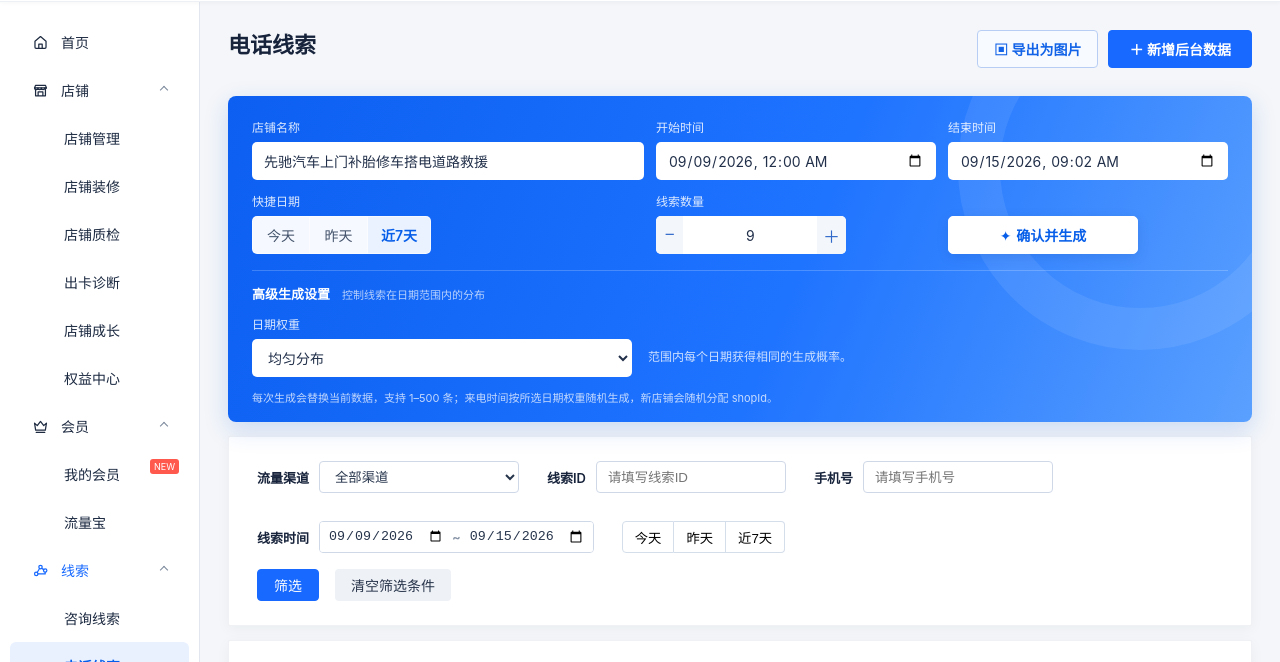
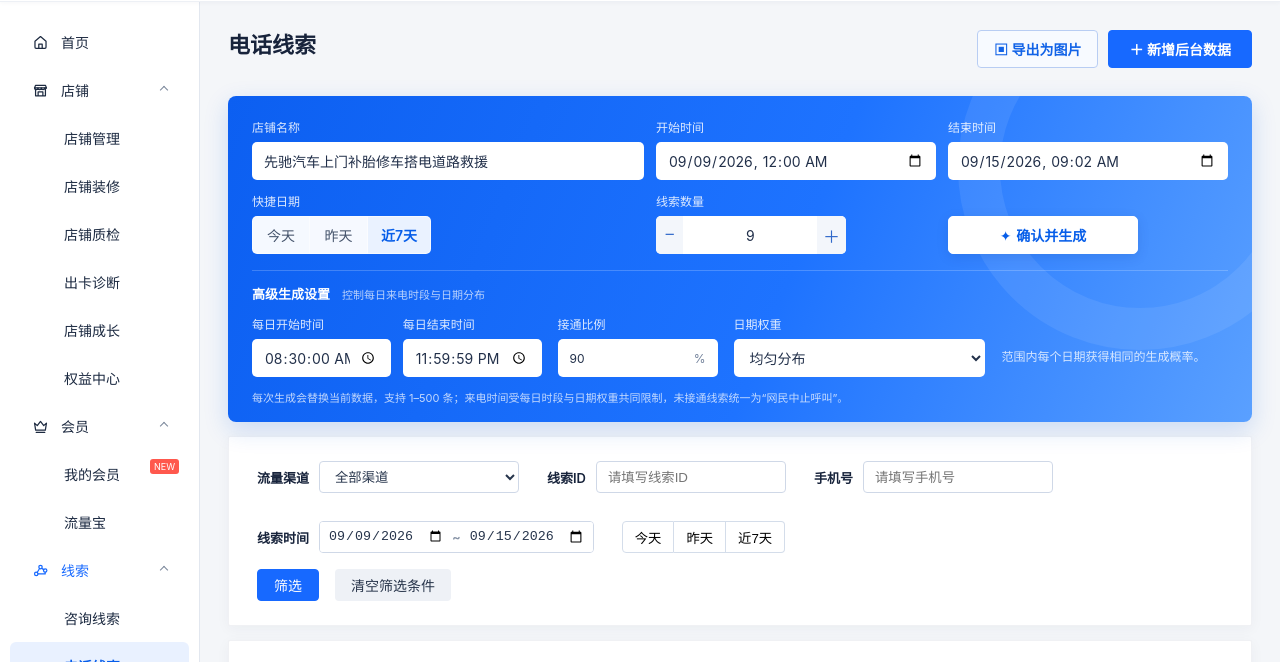
Before and after one commit to ge503369290-commits/ceshi, a website: page public/lead-generator/index.html in a window 1280 px wide. Shown: the part 70-732 px from the top of the page. Drawn offline with Linux system fonts and the light colour scheme.

Commit message:
Update lead generator interface and controls

```diff
--- a/public/lead-generator/app.js
+++ b/public/lead-generator/app.js
@@ -3,7 +3,7 @@
   const STORAGE_KEY = 'lead-generator-zip-template-v1';
   const state = { leads: [], filtered: [], showFullPhone: false, shopId: '', activeStoreName: '', sessionShopIds: new Map(), customDateWeights: new Map(), currentPage: 1, pageSize: 20 };
   const els = {
-    form: $('#generatorForm'), storeName: $('#storeName'), startTime: $('#startTime'), endTime: $('#endTime'), leadCount: $('#leadCount'), dateWeight: $('#dateWeight'), customWeightPanel: $('#customWeightPanel'), customWeightList: $('#customWeightList'), weightDescription: $('#weightDescription'),
+    form: $('#generatorForm'), storeName: $('#storeName'), startTime: $('#startTime'), endTime: $('#endTime'), leadCount: $('#leadCount'), dailyStartTime: $('#dailyStartTime'), dailyEndTime: $('#dailyEndTime'), connectRate: $('#connectRate'), dateWeight: $('#dateWeight'), customWeightPanel: $('#customWeightPanel'), customWeightList: $('#customWeightList'), weightDescription: $('#weightDescription'),
     body: $('#leadTableBody'), empty: $('#emptyState'), count: $('#visibleCount'), pageSummary: $('#pageSummary'),
     headerShopName: $('#headerShopName'), idFilter: $('#idFilter'), phoneFilter: $('#phoneFilter'), channelFilter: $('#channelFilter'), filterStartDate: $('#filterStartDate'), filterEndDate: $('#filterEndDate'),
     pageSize: $('#pageSize'), pageButtons: $('#pageButtons'), prevPage: $('#prevPage'), nextPage: $('#nextPage'), gotoPage: $('#gotoPage'),
@@ -33,6 +33,11 @@
   const showToast = (message) => { els.toast.textContent = message; els.toast.classList.add('show'); clearTimeout(showToast.timer); showToast.timer = setTimeout(() => els.toast.classList.remove('show'), 2300); };
   const dateKey = (date) => `${date.getFullYear()}-${pad(date.getMonth()+1)}-${pad(date.getDate())}`;
   const weekdayNames = ['周日','周一','周二','周三','周四','周五','周六'];
+  const parseClockSeconds = (value) => {
+    const parts = String(value).split(':').map(Number);
+    if (parts.length < 2 || parts.some(Number.isNaN)) return NaN;
+    return parts[0] * 3600 + parts[1] * 60 + (parts[2] || 0);
+  };
 
   function buildDateBuckets(startMs, endMs) {
     const buckets = [];
@@ -44,6 +49,15 @@
       cursor.setDate(cursor.getDate() + 1);
     }
     return buckets.filter((bucket) => bucket.start <= bucket.end);
+  }
+
+  function buildCallableDateBuckets(startMs, endMs, dailyStartSeconds, dailyEndSeconds) {
+    return buildDateBuckets(startMs, endMs).map((bucket) => {
+      const day = new Date(bucket.start); day.setHours(0, 0, 0, 0);
+      const allowedStart = day.getTime() + dailyStartSeconds * 1000;
+      const allowedEnd = day.getTime() + dailyEndSeconds * 1000 + 999;
+      return {...bucket, start:Math.max(bucket.start, allowedStart), end:Math.min(bucket.end, allowedEnd)};
+    }).filter((bucket) => bucket.start <= bucket.end);
   }
 
   function renderCustomWeights() {
@@ -73,13 +87,15 @@
   function setDefaults() {
     const end = new Date(); end.setSeconds(0, 0);
     const start = new Date(end); start.setDate(start.getDate() - 6); start.setHours(0, 0, 0, 0);
-    els.startTime.value = toLocalInput(start); els.endTime.value = toLocalInput(end);
+    els.startTime.value = toLocalInput(start); els.endTime.value = toLocalInput(end); els.dailyStartTime.value = '08:30:00'; els.dailyEndTime.value = '23:59:59'; els.connectRate.value = 90;
     els.storeName.value = '先驰汽车上门补胎修车搭电道路救援'; els.leadCount.value = 9;
   }
-  function createLeads(storeName, startMs, endMs, count, weightMode) {
+  function createLeads(storeName, startMs, endMs, count, weightMode, dailyStartSeconds, dailyEndSeconds, connectRate) {
     const usedIds = new Set(); const shopId = getSessionShopId(storeName); state.shopId = shopId;
-    const statuses = [{label:'接通',recording:true},{label:'接通',recording:true},{label:'接通',recording:true},{label:'接通',recording:true},{label:'网民中止呼叫',recording:false}];
-    const buckets = buildDateBuckets(startMs, endMs);
+    const connectedCount = Math.round(count * connectRate / 100);
+    const calls = Array.from({length:count}, (_, index) => index < connectedCount ? {label:'接通',recording:true} : {label:'网民中止呼叫',recording:false});
+    for (let index = calls.length - 1; index > 0; index--) { const target = randomInt(0, index); [calls[index], calls[target]] = [calls[target], calls[index]]; }
+    const buckets = buildCallableDateBuckets(startMs, endMs, dailyStartSeconds, dailyEndSeconds);
     const weights = buckets.map((bucket, index) => {
       if (weightMode === 'recent') return buckets.length === 1 ? 1 : 1 + (index / (buckets.length - 1)) * 2;
       if (weightMode === 'workday') return bucket.day >= 1 && bucket.day <= 5 ? 3 : 1;
@@ -93,13 +109,13 @@
       for (let i = 0; i < weights.length; i++) { target -= weights[i]; if (target < 0) { index = i; break; } }
       return new Date(randomInt(buckets[index].start, buckets[index].end)).toISOString();
     };
-    return Array.from({length: count}, () => {
-      const call = randomOf(statuses); const phone = randomPhone();
+    return Array.from({length: count}, (_, index) => {
+      const call = calls[index]; const phone = randomPhone();
       return { plan:'电话', id:randomId(usedIds), shopId, storeName, phone, virtual:'-', source:'查看线索来源', channel:'店铺会员/流量宝', time:weightedTime(), recording:call.recording, status:call.label };
     }).sort((a,b) => new Date(b.time) - new Date(a.time));
   }
   function save() {
-    localStorage.setItem(STORAGE_KEY, JSON.stringify({leads:state.leads, shopId:state.shopId, storeName:state.activeStoreName, startTime:els.startTime.value, endTime:els.endTime.value, leadCount:els.leadCount.value, dateWeight:els.dateWeight.value, customDateWeights:Object.fromEntries(state.customDateWeights)}));
+    localStorage.setItem(STORAGE_KEY, JSON.stringify({leads:state.leads, shopId:state.shopId, storeName:state.activeStoreName, startTime:els.startTime.value, endTime:els.endTime.value, leadCount:els.leadCount.value, dailyStartTime:els.dailyStartTime.value, dailyEndTime:els.dailyEndTime.value, connectRate:els.connectRate.value, dateWeight:els.dateWeight.value, customDateWeights:Object.fromEntries(state.customDateWeights)}));
   }
   function load() {
     setDefaults();
@@ -108,7 +124,7 @@
       state.leads = saved.leads.map((lead) => ({...lead, plan:'电话'})); state.shopId = saved.shopId || '';
       state.activeStoreName = saved.storeName || state.leads[0].storeName;
       if (state.activeStoreName && /^\d{9}$/.test(state.shopId)) state.sessionShopIds.set(state.activeStoreName, state.shopId);
-      els.storeName.value = state.activeStoreName; els.startTime.value = saved.startTime || els.startTime.value; els.endTime.value = saved.endTime || els.endTime.value; els.leadCount.value = saved.leadCount || state.leads.length;
+      els.storeName.value = state.activeStoreName; els.startTime.value = saved.startTime || els.startTime.value; els.endTime.value = saved.endTime || els.endTime.value; els.leadCount.value = saved.leadCount || state.leads.length; els.dailyStartTime.value = saved.dailyStartTime || els.dailyStartTime.value; els.dailyEndTime.value = saved.dailyEndTime || els.dailyEndTime.value; els.connectRate.value = saved.connectRate ?? els.connectRate.value;
       if (['uniform','recent','workday','custom'].includes(saved.dateWeight)) els.dateWeight.value = saved.dateWeight;
       if (saved.customDateWeights && typeof saved.customDateWeights === 'object') state.customDateWeights = new Map(Object.entries(saved.customDateWeights));
       els.filterStartDate.value = els.startTime.value.slice(0, 10); els.filterEndDate.value = els.endTime.value.slice(0, 10);
@@ -144,12 +160,17 @@
     render(); return true;
   }
   function generate(event) {
-    event?.preventDefault(); const name = els.storeName.value.trim(); const start = new Date(els.startTime.value); const end = new Date(els.endTime.value); const count = Number(els.leadCount.value); const weightMode = els.dateWeight.value;
+    event?.preventDefault(); const name = els.storeName.value.trim(); const start = new Date(els.startTime.value); const end = new Date(els.endTime.value); const count = Number(els.leadCount.value); const weightMode = els.dateWeight.value; const dailyStartSeconds = parseClockSeconds(els.dailyStartTime.value); const dailyEndSeconds = parseClockSeconds(els.dailyEndTime.value); const connectRate = Number(els.connectRate.value);
     if (!name) return showToast('请输入店铺名称'); if (Number.isNaN(start.getTime()) || Number.isNaN(end.getTime())) return showToast('请选择完整的时间范围');
     if (start >= end) return showToast('结束时间需要晚于开始时间'); if (!Number.isInteger(count) || count < 1 || count > 500) return showToast('线索数量请设置为 1–500');
+    if (Number.isNaN(dailyStartSeconds) || Number.isNaN(dailyEndSeconds)) return showToast('请选择完整的每日电话时间');
+    if (dailyStartSeconds > dailyEndSeconds) return showToast('每日结束时间不能早于开始时间');
+    if (!Number.isFinite(connectRate) || connectRate < 0 || connectRate > 100) return showToast('接通比例请输入 0–100 之间的数值');
+    const callableBuckets = buildCallableDateBuckets(start.getTime(), end.getTime(), dailyStartSeconds, dailyEndSeconds);
+    if (!callableBuckets.length) return showToast('所选日期范围与每日电话时间限制没有交集');
     document.querySelectorAll('[data-weight-date]').forEach((input) => state.customDateWeights.set(input.dataset.weightDate, Math.max(0, Number(input.value) || 0)));
-    if (weightMode === 'custom') { const buckets = buildDateBuckets(start.getTime(), end.getTime()); if (!buckets.some((bucket) => (Number(state.customDateWeights.get(bucket.key)) || 0) > 0)) return showToast('自定义日期权重不能全部为 0'); }
-    state.leads = createLeads(name, start.getTime(), end.getTime(), count, weightMode); state.activeStoreName = name; state.filtered = [...state.leads]; state.showFullPhone = false; state.currentPage = 1;
+    if (weightMode === 'custom' && !callableBuckets.some((bucket) => (Number(state.customDateWeights.get(bucket.key)) || 0) > 0)) return showToast('可生成日期的自定义权重不能全部为 0');
+    state.leads = createLeads(name, start.getTime(), end.getTime(), count, weightMode, dailyStartSeconds, dailyEndSeconds, connectRate); state.activeStoreName = name; state.filtered = [...state.leads]; state.showFullPhone = false; state.currentPage = 1;
     els.idFilter.value=''; els.phoneFilter.value=''; els.channelFilter.value=''; els.filterStartDate.value=els.startTime.value.slice(0,10); els.filterEndDate.value=els.endTime.value.slice(0,10); document.querySelectorAll('.quick-dates button').forEach(b=>b.classList.remove('selected'));
     save(); render(); showToast(`已生成 ${count} 条电话线索 · shopId ${state.shopId}`);
   }
--- a/public/lead-generator/index.html
+++ b/public/lead-generator/index.html
@@ -77,8 +77,13 @@
           <label class="field count-field"><span>线索数量</span><div class="number-control"><button type="button" data-step="-1">−</button><input id="leadCount" name="leadCount" type="number" min="1" max="500" value="9" required /><button type="button" data-step="1">＋</button></div></label>
           <button class="generate-button" type="submit"><span>✦</span><b>确认并生成</b></button>
           <section class="advanced-settings" aria-labelledby="advancedSettingsTitle">
-            <div class="advanced-heading"><strong id="advancedSettingsTitle">高级生成设置</strong><span>控制线索在日期范围内的分布</span></div>
+            <div class="advanced-heading"><strong id="advancedSettingsTitle">高级生成设置</strong><span>控制每日来电时段与日期分布</span></div>
             <div class="advanced-grid">
+              <div class="daily-time-limit" role="group" aria-label="每日电话时间限制">
+                <label class="field"><span>每日开始时间</span><input id="dailyStartTime" name="dailyStartTime" type="time" step="1" value="08:30:00" required /></label>
+                <label class="field"><span>每日结束时间</span><input id="dailyEndTime" name="dailyEndTime" type="time" step="1" value="23:59:59" required /></label>
+              </div>
+              <label class="field connect-rate-field"><span>接通比例</span><span class="percent-control"><input id="connectRate" name="connectRate" type="number" min="0" max="100" step="0.1" value="90" required /><b>%</b></span></label>
               <label class="field weight-field"><span>日期权重</span><select id="dateWeight" name="dateWeight"><option value="uniform">均匀分布</option><option value="recent">近期日期优先</option><option value="workday">工作日优先</option><option value="custom">自定义逐日权重</option></select></label>
               <p class="weight-description" id="weightDescription">范围内每个日期获得相同的生成概率。</p>
             </div>
@@ -88,7 +93,7 @@
             </div>
           </section>
         </form>
-        <p class="generator-note">每次生成会替换当前数据，支持 1–500 条；来电时间按所选日期权重随机生成，新店铺会随机分配 shopId。</p>
+        <p class="generator-note">每次生成会替换当前数据，支持 1–500 条；来电时间受每日时段与日期权重共同限制，未接通线索统一为“网民中止呼叫”。</p>
       </section>
 
       <section class="filter-card">
```
Also changed, not shown: public/lead-generator/README.md, public/lead-generator/styles.css.
